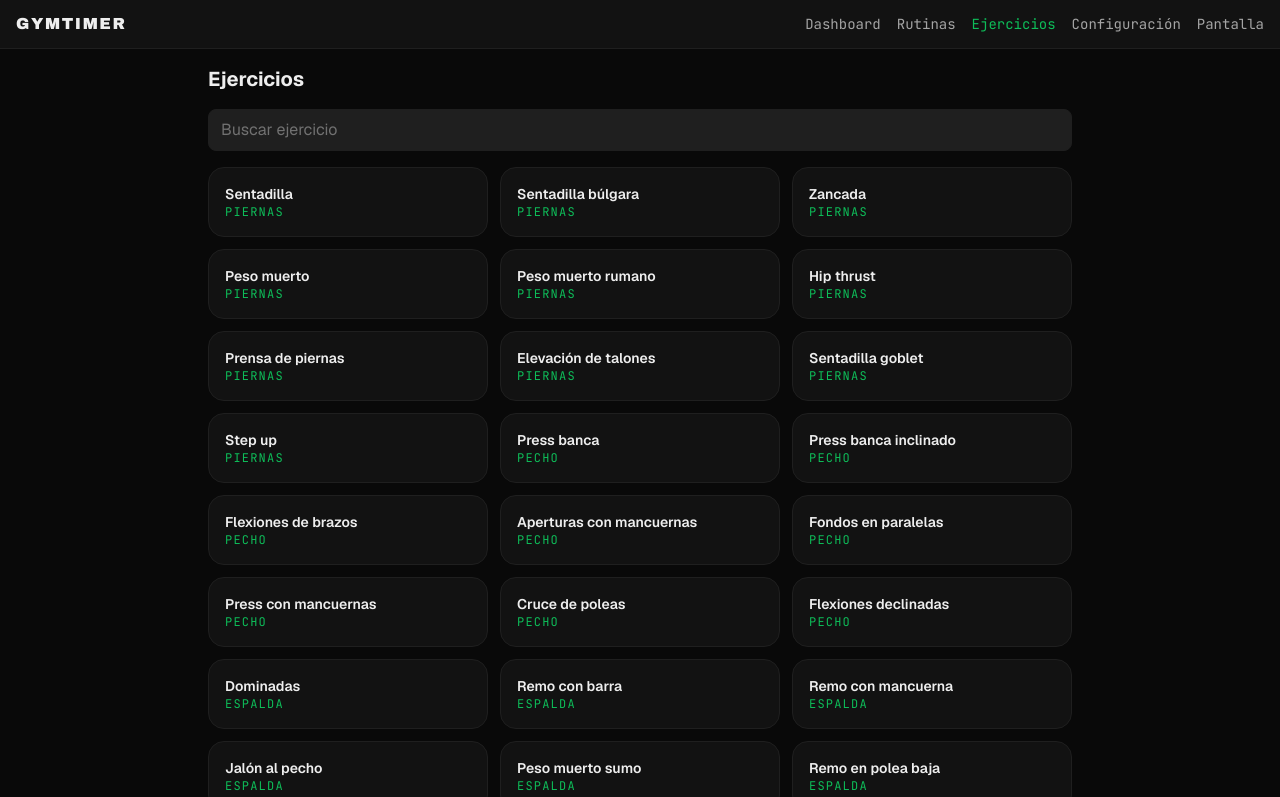
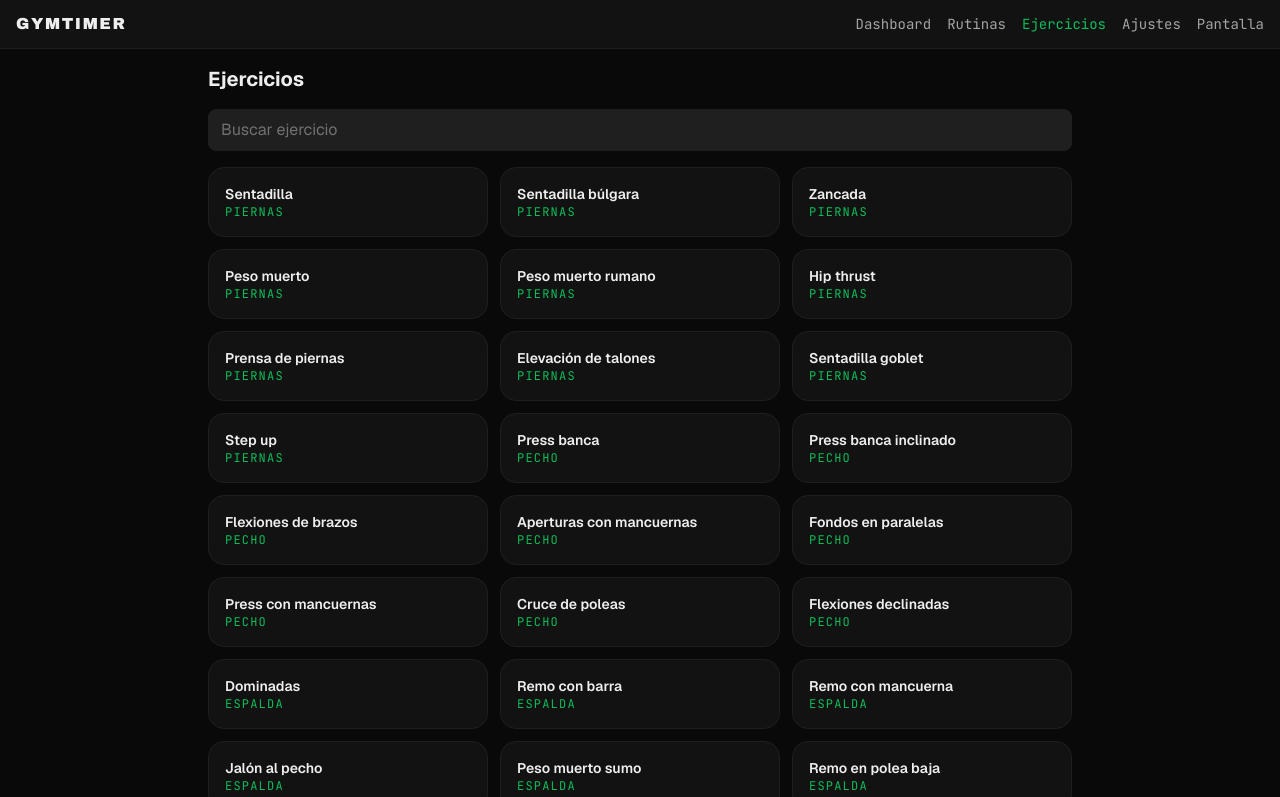
Before and after one commit to CamiloEscar/gymtimer-pro, a Next.js app: page /app/exercises in a window 1280 px wide. Shown: the top 797 px of the page. Built offline with nearby package versions, Linux system fonts and the light colour scheme.

Commit message:
fix(layout): rename 'Configuración' to 'Ajustes' in header
Match MobileTabBar and /app/settings h1 for consistency.

```diff
--- a/src/components/layout/AppHeader.tsx
+++ b/src/components/layout/AppHeader.tsx
@@ -9,7 +9,7 @@ const SECTION_LINKS = [
   { href: "/app", label: "Dashboard" },
   { href: "/app/workouts", label: "Rutinas" },
   { href: "/app/exercises", label: "Ejercicios" },
-  { href: "/app/settings", label: "Configuración" },
+  { href: "/app/settings", label: "Ajustes" },
   { href: "/display", label: "Pantalla" },
 ];
 
```
Also changed, not shown: 1 other file (tests, documents, lock files or other folders).
